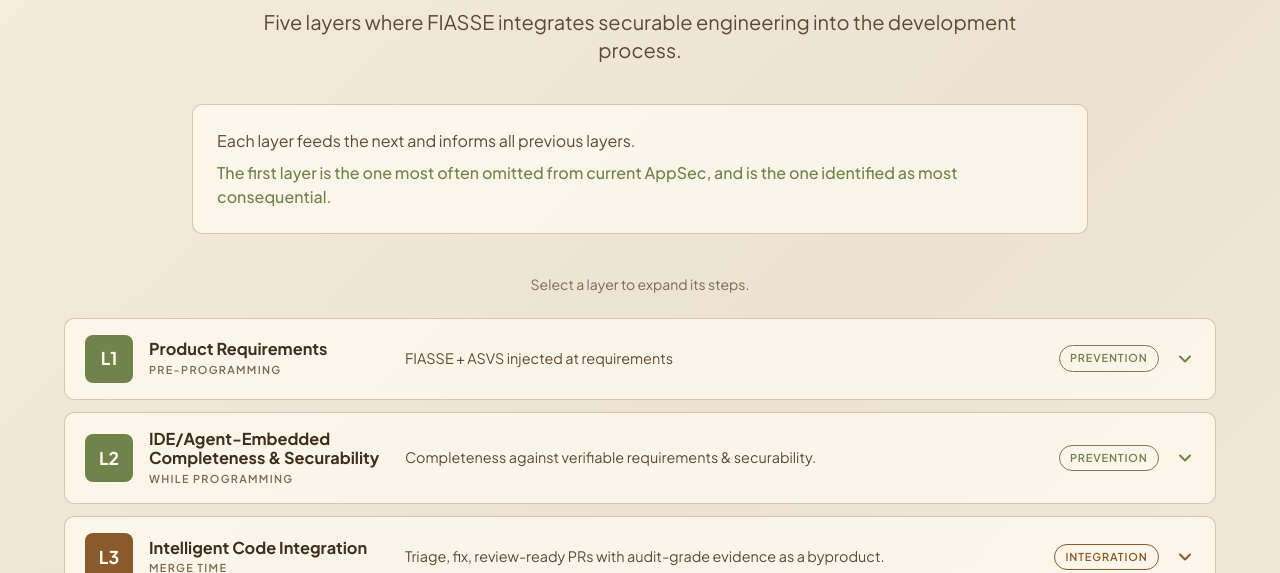
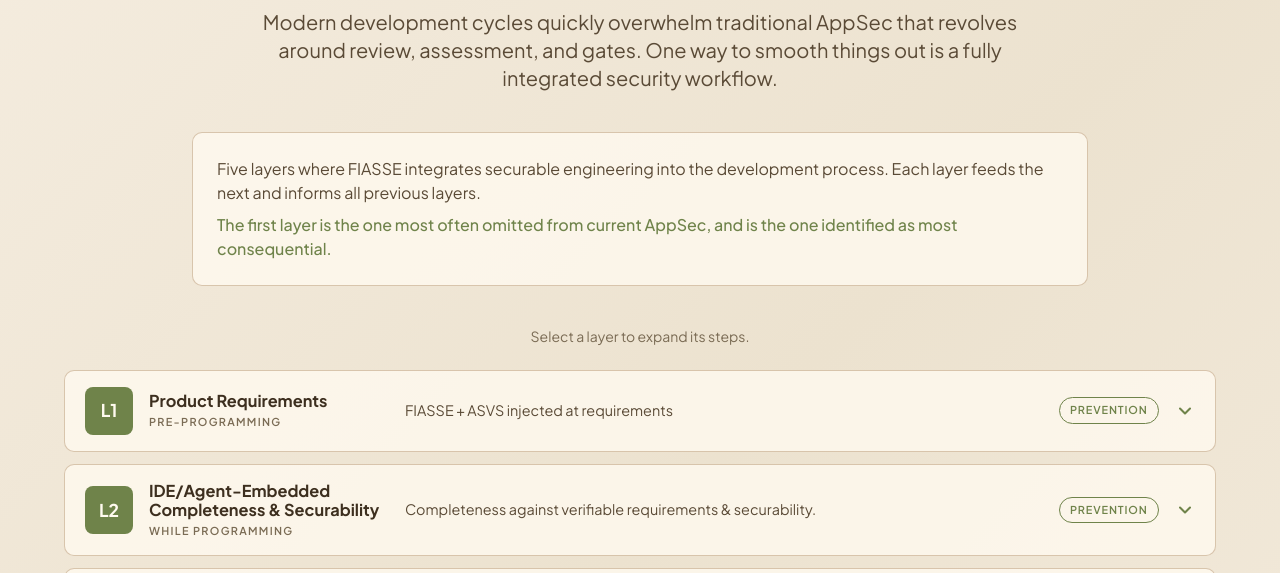
Before and after one commit to Xcaciv/fiasse_org_web, a website: page src/index.html in a window 1280 px wide. Both pictures are taken after a click on the button "Process". Shown: the part 209-782 px from the top of the page. Drawn offline with nearby package versions, Linux system fonts and the light colour scheme; no server answers.

Commit message:
fix: update process description for clarity and integration of security workflow

```diff
--- a/src/index.html
+++ b/src/index.html
@@ -2142,14 +2142,14 @@
                         Integrating Security into the Process
                     </h1>
                     <p class="text-xl text-slate-300 max-w-3xl mx-auto">
-                        Five layers where FIASSE integrates securable engineering into the development process.
+                        Modern development cycles quickly overwhelm traditional AppSec that revolves around review, assessment, and gates. One way to smooth things out is a fully integrated security workflow.
                     </p>
                 </div>
 
                 <!-- Framing callout -->
                 <div class="card mb-10 max-w-4xl mx-auto">
                     <p class="text-slate-300 mb-2">
-                        Each layer feeds the next and informs all previous layers.
+                        Five layers where FIASSE integrates securable engineering into the development process. Each layer feeds the next and informs all previous layers.
                     </p>
                     <p class="text-green-400 font-medium">
                         The first layer is the one most often omitted from current AppSec, and is the one identified as most consequential.
```
